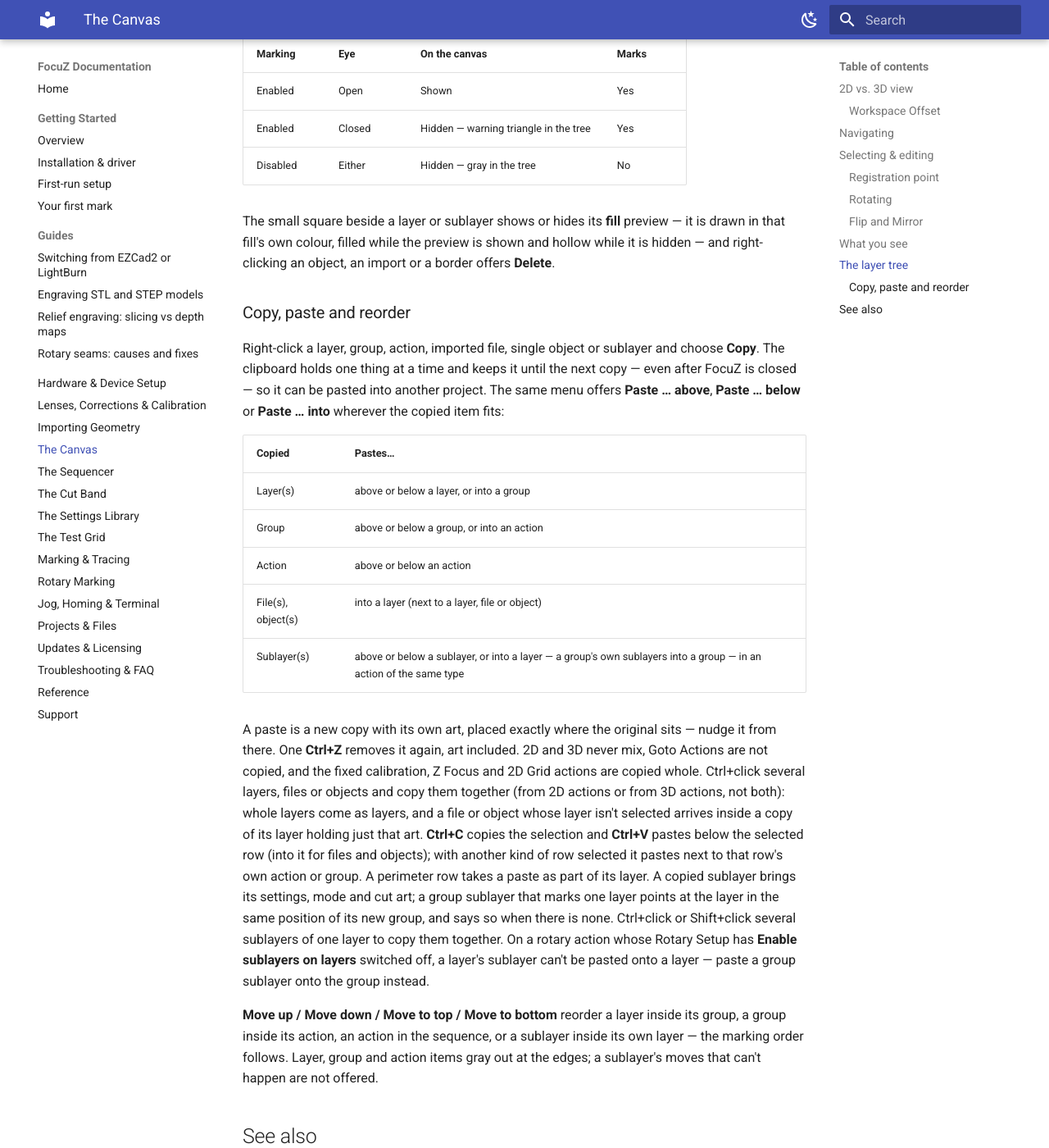
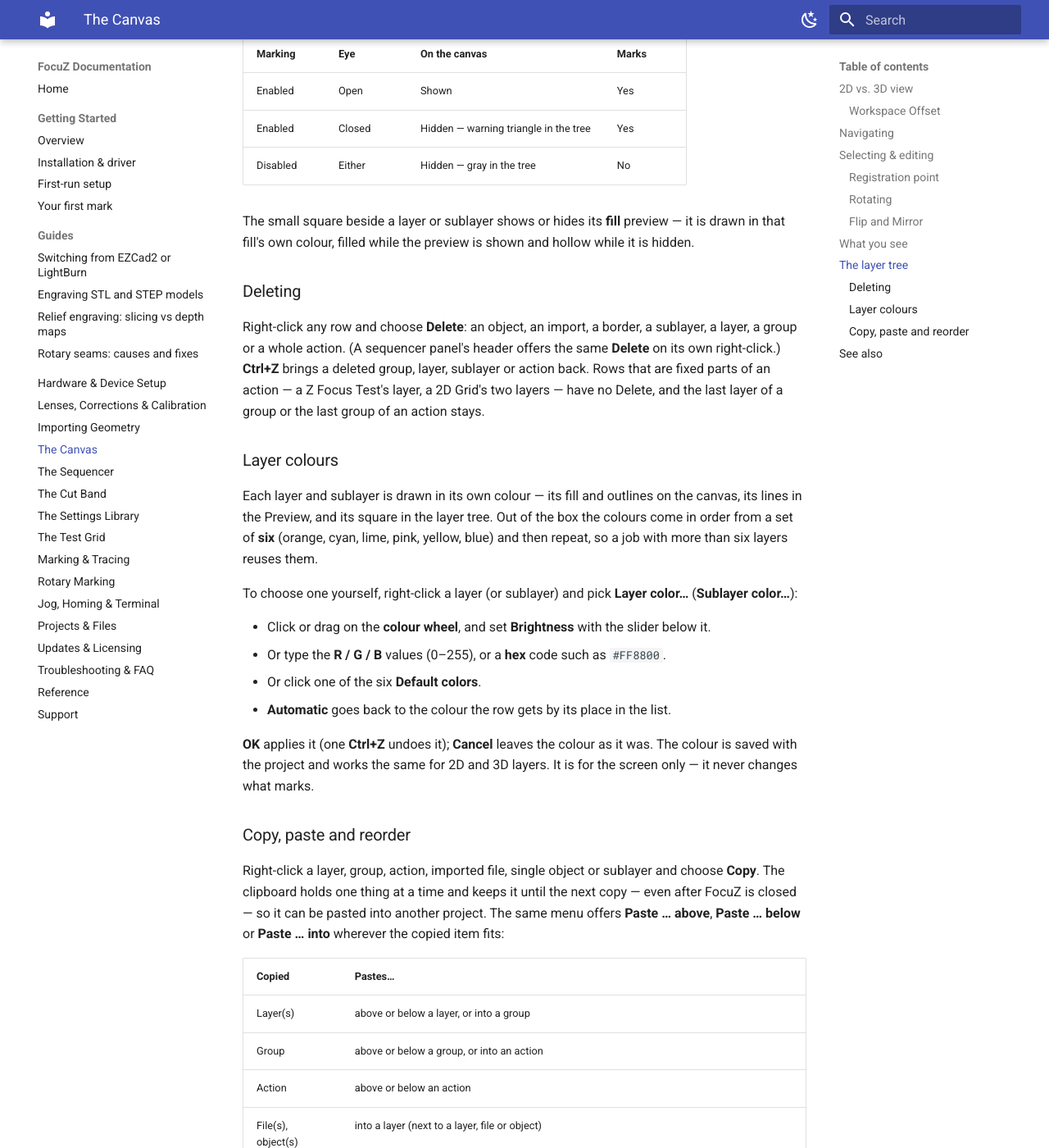
Before and after one commit to Lokahi-Shop/focuz-docs, an MkDocs documentation site: the page built from docs/canvas.md, in a window 1280 px wide and 1400 px high, scrolled down 5520 px. Shown: the whole window at 82% size. Built offline with MkDocs 1.6.1 and Material for MkDocs 9.7.7, drawn with Linux system fonts in a browser that asks for light colours.

Commit message:
Layer tree: Delete on every row, layer colours
Group / layer / sublayer / action rows delete from their right-click menu (the sequencer
headers' X is gone); a layer or sublayer's colour is picked from its right-click menu.

Co-Authored-By: Claude Opus 5.5 <noreply@anthropic.com>

```diff
--- a/docs/canvas.md
+++ b/docs/canvas.md
@@ -179,8 +179,31 @@ objects. Two things decide what you see and what marks:
 | Disabled | Either | Hidden — gray in the tree | No |
 
 The small square beside a layer or sublayer shows or hides its **fill** preview — it is drawn in that fill's
-own colour, filled while the preview is shown and hollow while it is hidden — and right-clicking an
-object, an import or a border offers **Delete**.
+own colour, filled while the preview is shown and hollow while it is hidden.
+
+### Deleting
+
+Right-click any row and choose **Delete**: an object, an import, a border, a sublayer, a layer, a group or a
+whole action. (A sequencer panel's header offers the same **Delete** on its own right-click.) **Ctrl+Z** brings
+a deleted group, layer, sublayer or action back. Rows that are fixed parts of an action — a Z Focus Test's
+layer, a 2D Grid's two layers — have no Delete, and the last layer of a group or the last group of an action
+stays.
+
+### Layer colours
+
+Each layer and sublayer is drawn in its own colour — its fill and outlines on the canvas, its lines in the
+Preview, and its square in the layer tree. Out of the box the colours come in order from a set of **six**
+(orange, cyan, lime, pink, yellow, blue) and then repeat, so a job with more than six layers reuses them.
+
+To choose one yourself, right-click a layer (or sublayer) and pick **Layer color…** (**Sublayer color…**):
+
+- Click or drag on the **colour wheel**, and set **Brightness** with the slider below it.
+- Or type the **R / G / B** values (0–255), or a **hex** code such as `#FF8800`.
+- Or click one of the six **Default colors**.
+- **Automatic** goes back to the colour the row gets by its place in the list.
+
+**OK** applies it (one **Ctrl+Z** undoes it); **Cancel** leaves the colour as it was. The colour is saved with the
+project and works the same for 2D and 3D layers. It is for the screen only — it never changes what marks.
 
 ### Copy, paste and reorder
 
```
Also changed, not shown: docs/sequencer.md (+3 -0 lines).
